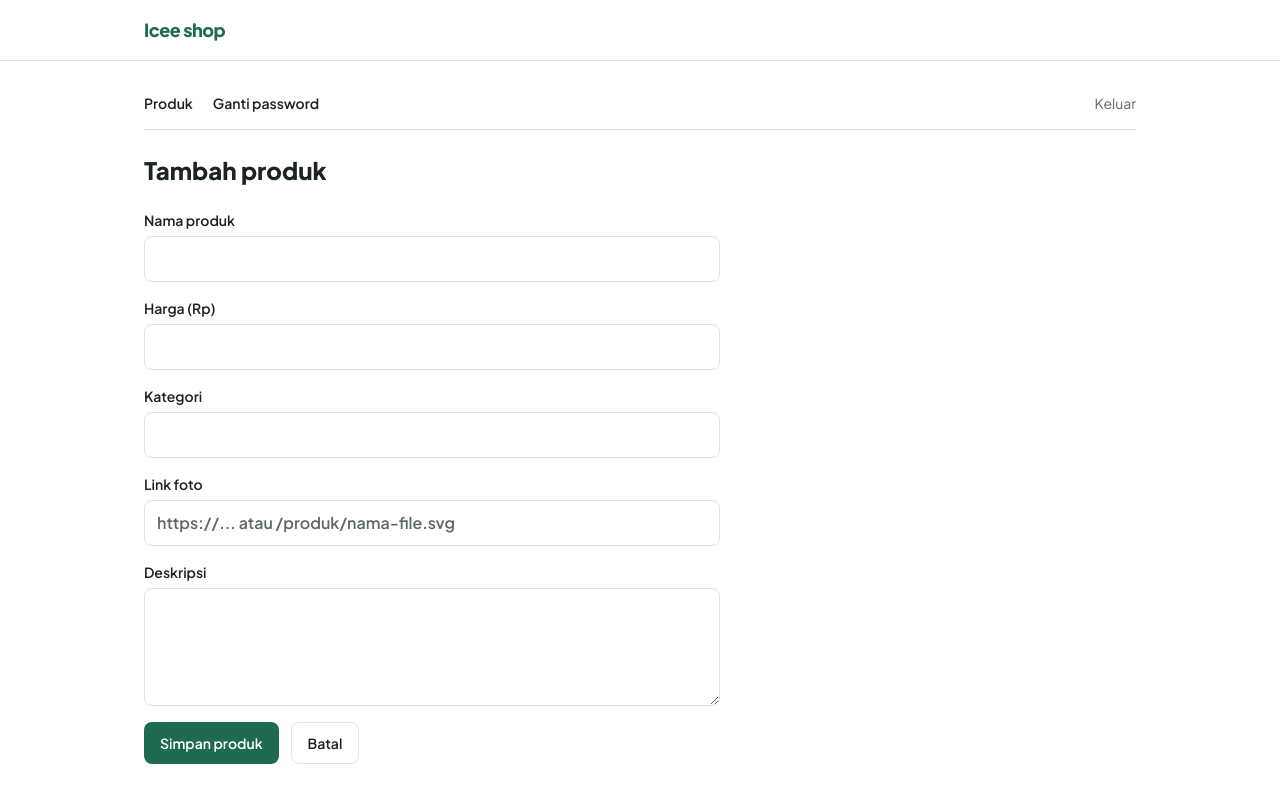
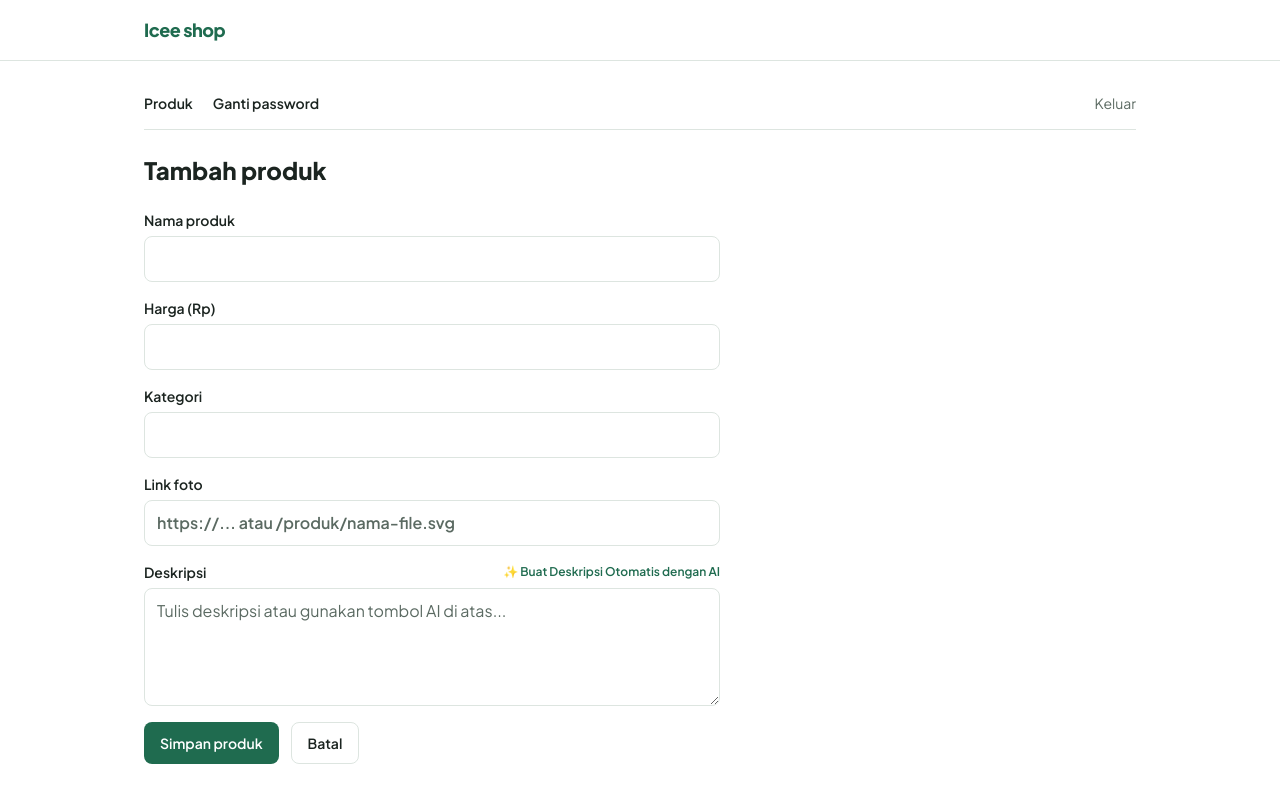
Before and after one commit to reyhan07798-cpu/katalog-umkm, a Next.js app: page /admin/produk/baru in a window 1280 px wide. Shown: the top 800 px of the page. Built offline with nearby package versions, Linux system fonts and the light colour scheme.

Commit message:
US-14: fitur deskripsi AI

```diff
--- /dev/null
+++ b/app/api/generate-desc/route.js
@@ -0,0 +1,92 @@
+import { supabaseSession } from "@/lib/supabase-session";
+
+export async function POST(request) {
+  // 1. Verifikasi keamanan: Pastikan hanya admin yang sedang login yang dapat mengakses
+  const supabase = await supabaseSession();
+  const {
+    data: { user },
+  } = await supabase.auth.getUser();
+
+  if (!user) {
+    return Response.json(
+      { error: "Akses ditolak. Silakan login sebagai admin." },
+      { status: 401 }
+    );
+  }
+
+  // 2. Periksa ketersediaan GEMINI_API_KEY
+  const apiKey = process.env.GEMINI_API_KEY;
+  if (!apiKey) {
+    return Response.json(
+      {
+        error:
+          "GEMINI_API_KEY belum disetel. Tambahkan GEMINI_API_KEY di file .env.local.",
+      },
+      { status: 500 }
+    );
+  }
+
+  // 3. Ambil data nama dan kategori dari request body
+  let body;
+  try {
+    body = await request.json();
+  } catch {
+    return Response.json({ error: "Request body tidak valid." }, { status: 400 });
+  }
+
+  const { nama, kategori } = body || {};
+  if (!nama || !nama.trim()) {
+    return Response.json(
+      { error: "Nama produk tidak boleh kosong." },
+      { status: 400 }
+    );
+  }
+
+  const prompt = `Buatkan 1 paragraf deskripsi produk UMKM yang menarik dan menggugah selera/minat pembeli untuk produk berikut: "${nama.trim()}"${
+    kategori ? ` (kategori: "${kategori.trim()}")` : ""
+  }. Syarat: maksimal 30 kata, bahasa Indonesia yang ramah dan profesional, langsung berikan teks deskripsinya tanpa judul, awalan, atau tanda kutip.`;
+
+  // 4. Panggil Gemini API (dengan fallback model jika diperlukan)
+  const models = ["gemini-1.5-flash", "gemini-2.0-flash", "gemini-2.5-flash"];
+  let lastError = null;
+
+  for (const model of models) {
+    try {
+      const response = await fetch(
+        `https://generativelanguage.googleapis.com/v1beta/models/${model}:generateContent?key=${apiKey}`,
+        {
+          method: "POST",
+          headers: { "Content-Type": "application/json" },
+          body: JSON.stringify({
+            contents: [
+              {
+                parts: [{ text: prompt }],
+              },
+            ],
+          }),
+        }
+      );
+
+      const result = await response.json();
+
+      if (!response.ok) {
+        lastError = result.error?.message || `Gagal memanggil model ${model}`;
+        continue;
+      }
+
+      const generatedText = result.candidates?.[0]?.content?.parts?.[0]?.text?.trim();
+      if (generatedText) {
+        return Response.json({ deskripsi: generatedText });
+      }
+    } catch (err) {
+      lastError = err.message;
+    }
+  }
+
+  return Response.json(
+    {
+      error: lastError || "Gagal membuat deskripsi produk menggunakan AI.",
+    },
+    { status: 500 }
+  );
+}
--- a/components/FormProduk.jsx
+++ b/components/FormProduk.jsx
@@ -1,15 +1,75 @@
+"use client";
+
+import { useState } from "react";
 import Input from "@/components/Input";
 import Tombol from "@/components/Tombol";
 
-// Dipakai untuk tambah produk (US-08) dan ubah produk (US-09). Keduanya bonus di jalur offline.
-// Nama field sama dengan kolom tabel "produk".
-export default function FormProduk({ produk = {}, labelTombol, action, state, isPending, hiddenFields = {} }) {
+// Dipakai untuk tambah produk (US-08) dan ubah produk (US-09).
+// Mendukung pembuatan deskripsi produk otomatis dengan AI (US-14).
+export default function FormProduk({
+  produk = {},
+  labelTombol,
+  action,
+  state,
+  isPending,
+  hiddenFields = {},
+}) {
+  const [nama, setNama] = useState(produk.nama || "");
+  const [kategori, setKategori] = useState(produk.kategori || "");
+  const [deskripsi, setDeskripsi] = useState(produk.deskripsi || "");
+  const [loadingAI, setLoadingAI] = useState(false);
+  const [pesanAI, setPesanAI] = useState({ error: "", sukses: "" });
+
+  async function handleGenerateDesc() {
+    setPesanAI({ error: "", sukses: "" });
+
+    if (!nama.trim()) {
+      setPesanAI({
+        error: "Isi nama produk terlebih dahulu sebelum membuat deskripsi.",
+        sukses: "",
+      });
+      return;
+    }
+
+    setLoadingAI(true);
+    try {
+      const res = await fetch("/api/generate-desc", {
+        method: "POST",
+        headers: { "Content-Type": "application/json" },
+        body: JSON.stringify({ nama: nama.trim(), kategori: kategori.trim() }),
+      });
+
+      const data = await res.json();
+      if (!res.ok) {
+        throw new Error(data.error || "Gagal membuat deskripsi dengan AI.");
+      }
+
+      setDeskripsi(data.deskripsi || "");
+      setPesanAI({ error: "", sukses: "Deskripsi berhasil dibuat dengan AI!" });
+    } catch (err) {
+      setPesanAI({
+        error: err.message || "Terjadi kesalahan saat memanggil AI.",
+        sukses: "",
+      });
+    } finally {
+      setLoadingAI(false);
+    }
+  }
+
   return (
     <form action={action} className="flex max-w-xl flex-col gap-4">
       {Object.entries(hiddenFields).map(([name, value]) => (
         <input key={name} type="hidden" name={name} value={value} />
       ))}
-      <Input label="Nama produk" name="nama" defaultValue={produk.nama} required />
+
+      <Input
+        label="Nama produk"
+        name="nama"
+        value={nama}
+        onChange={(e) => setNama(e.target.value)}
+        required
+      />
+
       <Input
         label="Harga (Rp)"
         name="harga"
@@ -18,19 +78,58 @@ export default function FormProduk({ produk = {}, labelTombol, action, state, is
         defaultValue={produk.harga}
         required
       />
-      <Input label="Kategori" name="kategori" defaultValue={produk.kategori} />
+
+      <Input
+        label="Kategori"
+        name="kategori"
+        value={kategori}
+        onChange={(e) => setKategori(e.target.value)}
+      />
+
       <Input
         label="Link foto"
         name="foto_url"
         placeholder="https://... atau /produk/nama-file.svg"
         defaultValue={produk.foto_url}
       />
-      <Input label="Deskripsi" name="deskripsi" textarea defaultValue={produk.deskripsi} />
+
+      <div className="flex flex-col gap-1.5">
+        <div className="flex items-center justify-between">
+          <label htmlFor="deskripsi" className="text-sm font-semibold">
+            Deskripsi
+          </label>
+          <button
+            type="button"
+            onClick={handleGenerateDesc}
+            disabled={loadingAI}
+            className="inline-flex items-center gap-1.5 text-xs font-semibold text-utama hover:text-utama-gelap disabled:opacity-50"
+          >
+            {loadingAI ? "Sedang membuat deskripsi..." : "✨ Buat Deskripsi Otomatis dengan AI"}
+          </button>
+        </div>
+        <textarea
+          id="deskripsi"
+          name="deskripsi"
+          rows={4}
+          value={deskripsi}
+          onChange={(e) => setDeskripsi(e.target.value)}
+          placeholder="Tulis deskripsi atau gunakan tombol AI di atas..."
+          className="w-full rounded-lg border border-garis bg-latar px-3 py-2.5 text-base text-teks placeholder:text-teks-lembut focus:border-utama focus:outline-none"
+        />
+        {pesanAI.error && (
+          <p className="text-xs text-bahaya">{pesanAI.error}</p>
+        )}
+        {pesanAI.sukses && (
+          <p className="text-xs text-utama">{pesanAI.sukses}</p>
+        )}
+      </div>
+
       {state?.error && (
         <p className="rounded-lg border border-red-300 bg-red-50 px-4 py-3 text-sm text-red-700">
           {state.error}
         </p>
       )}
+
       <div className="flex gap-3">
         <Tombol type="submit" disabled={isPending}>
           {isPending ? "Menyimpan…" : labelTombol}
```
Also changed, not shown: 1 other file (tests, documents, lock files or other folders).
